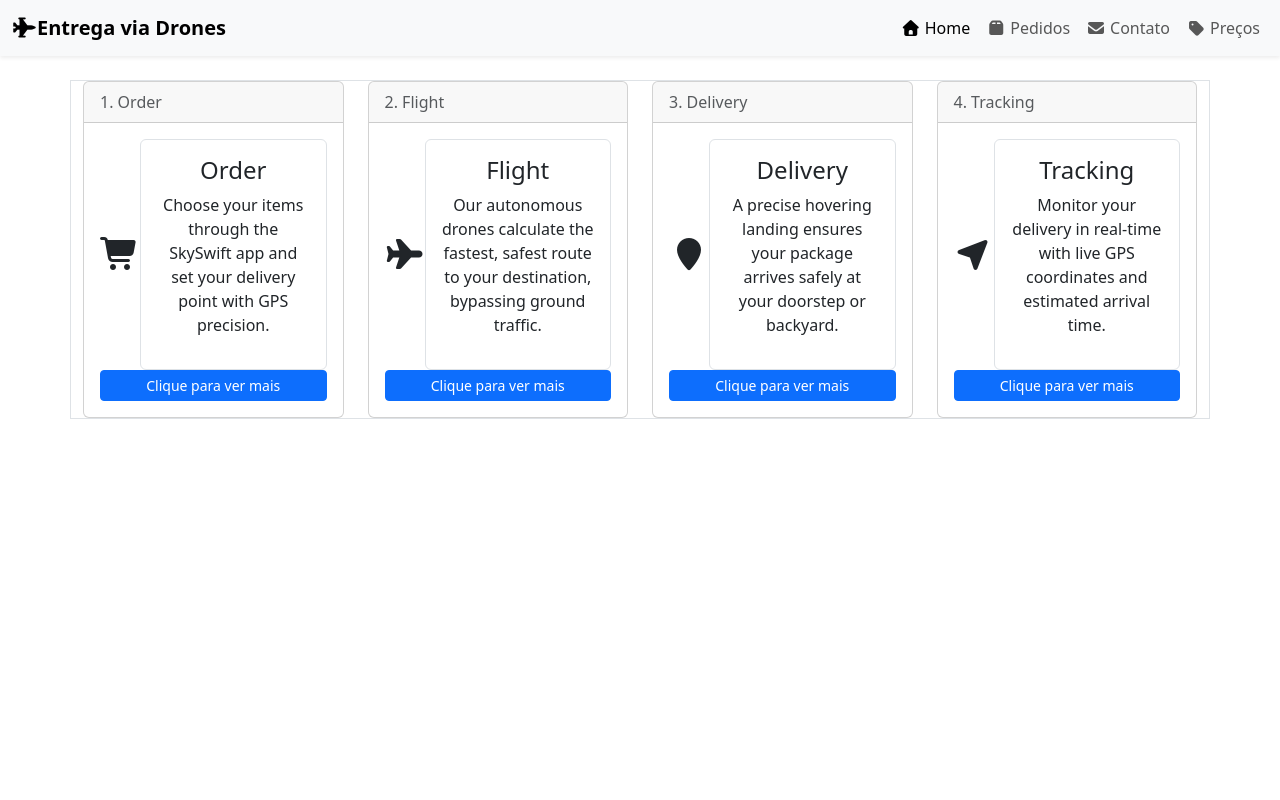
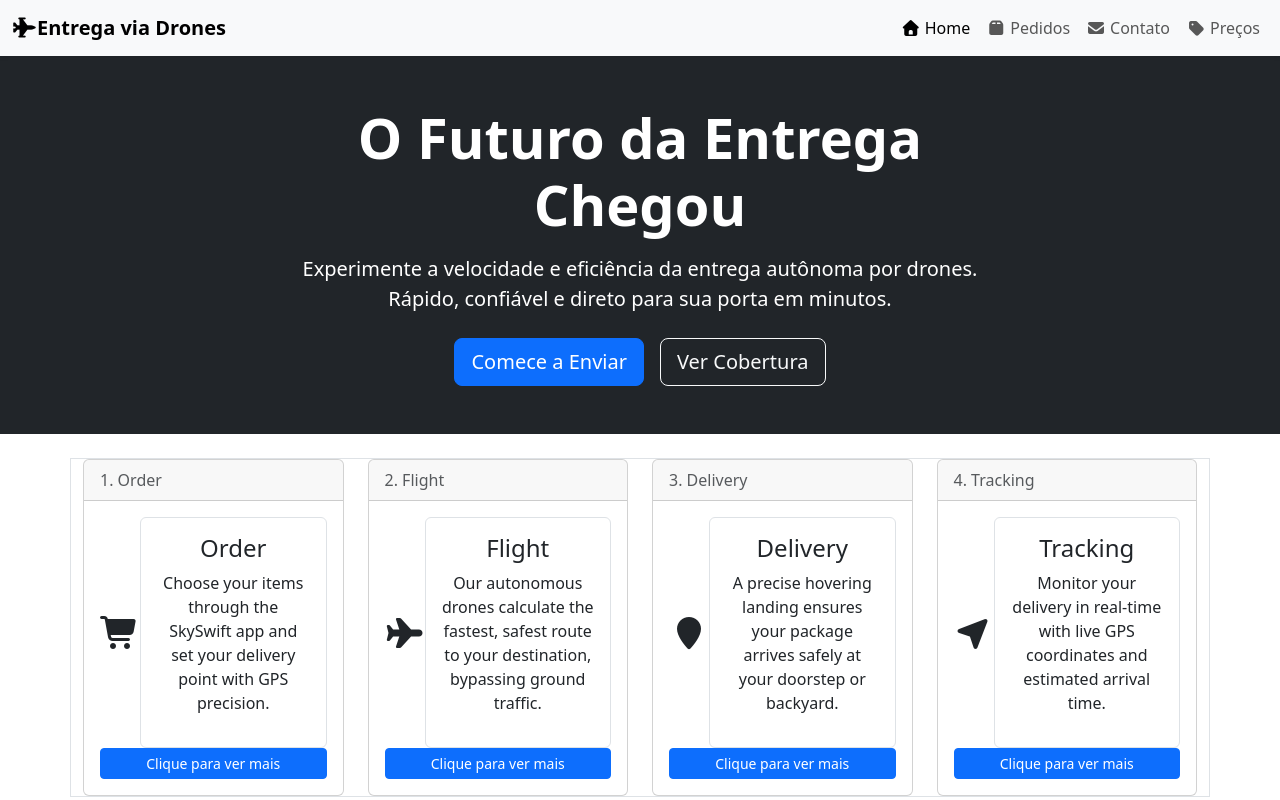
Before and after one commit to FFCfelps1/Projeto_Semestral_Entrega_via_drones, a React (Vite) app in the folder front/: page / in a window 1280 px wide. Built offline with nearby package versions, Linux system fonts and the light colour scheme.

Commit message:
feat: Integrate Hero component into App layout

```diff
--- a/front/src/App.jsx
+++ b/front/src/App.jsx
@@ -2,6 +2,7 @@ import Pedido from "./Pedido.jsx"
 import Cartao from "./Cartao.jsx"
 import Feedback from "./Feedback.jsx"
 import TopBar from "./TopBar.jsx"
+import Hero from "./Hero.jsx"
 
 
 const App = () => {
@@ -22,6 +23,7 @@ const App = () => {
   return (
     <>
       <TopBar />
+      <Hero />
       <div className="container border mt-4">
       <div className="row g-4">
         <div className="col-sm-12 col-md-6 col-xl-3">
```
